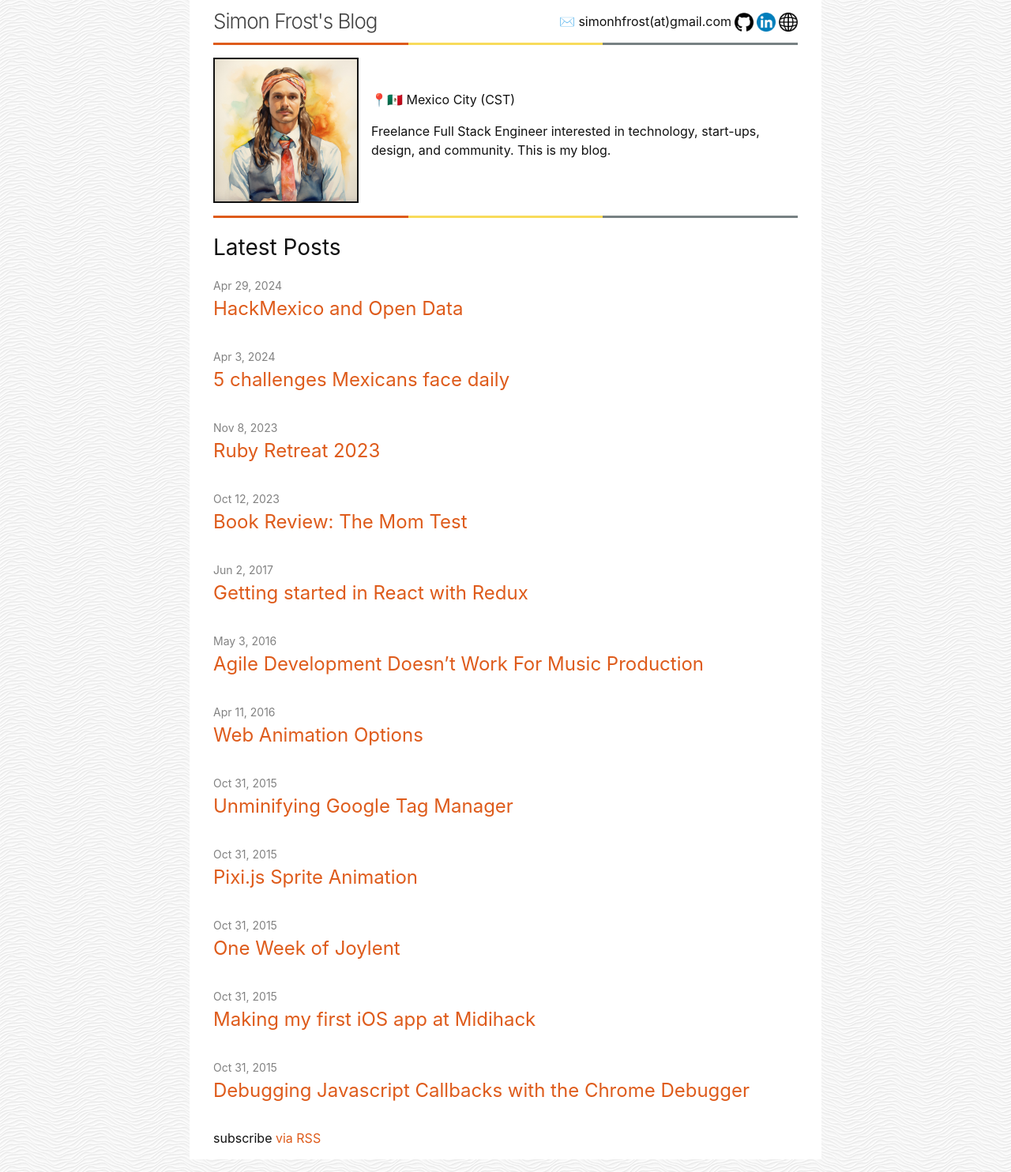
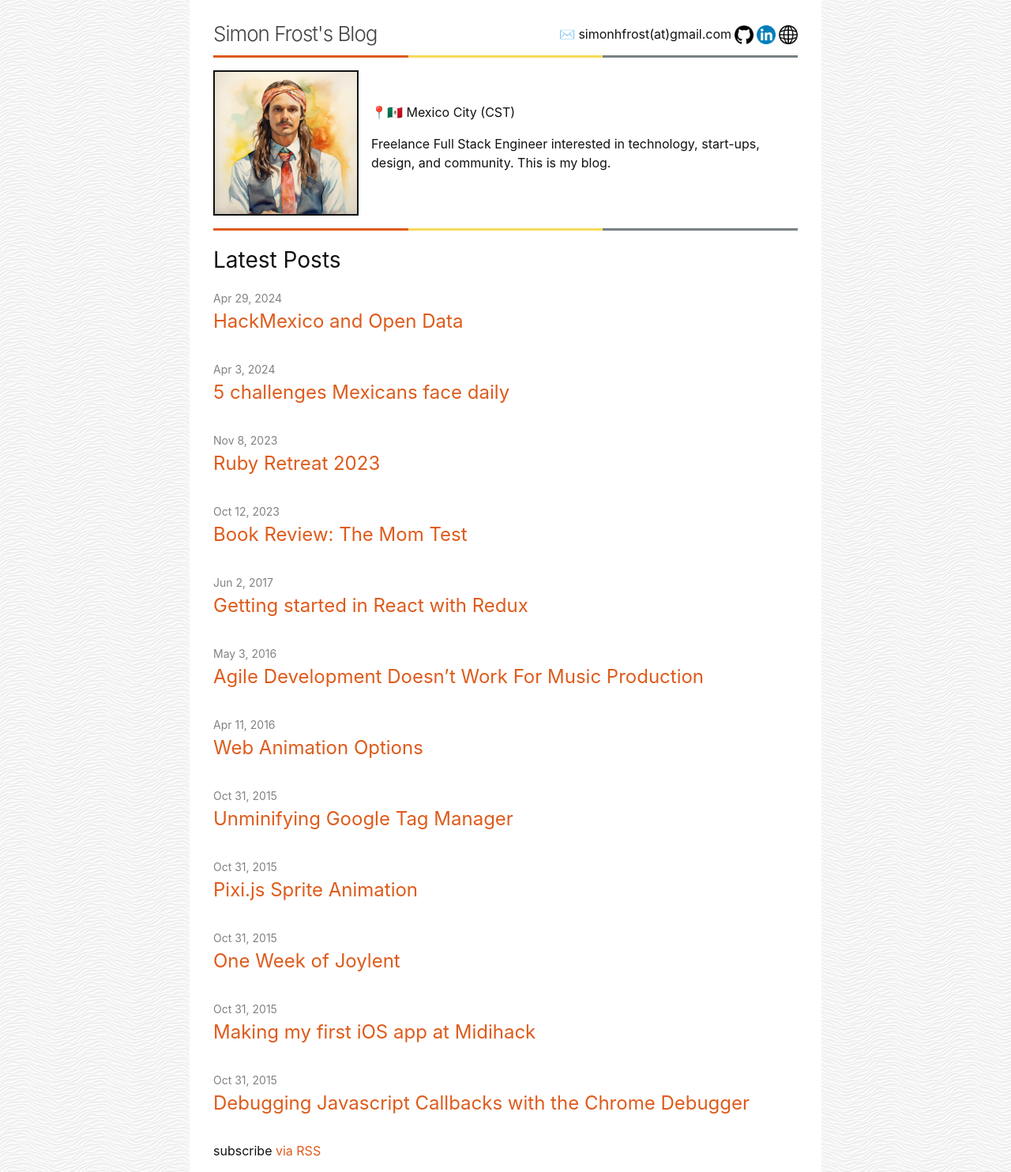
Before and after one commit to SimonHFrost/jekyll_blog, a Jekyll site: the page built from index.markdown, in a window 1280 px wide. Shown: the whole page at 79% size. Built offline with Jekyll 4.4.1, drawn with Linux system fonts in a browser that asks for light colours.

Commit message:
Fix padding on post pages

```diff
--- a/_includes/header.html
+++ b/_includes/header.html
@@ -10,6 +10,6 @@
       <div class="color1"></div>
       <div class="color2"></div>
       <div class="color3"></div>
-  </div>
+    </div>
 	</div>
 </header>
--- a/_sass/minima/_base.scss
+++ b/_sass/minima/_base.scss
@@ -190,10 +190,12 @@
  * Wrapper
  */
 .wrapper {
+  background-color: white;
   max-width: -webkit-calc(#{$content-width} - (#{$spacing-unit} * 2));
   max-width:         calc(#{$content-width} - (#{$spacing-unit} * 2));
   margin-right: auto;
   margin-left: auto;
+  padding-top: 16px;
   padding-right: $spacing-unit;
   padding-left: $spacing-unit;
   @extend %clearfix;
--- a/assets/main.scss
+++ b/assets/main.scss
@@ -7,10 +7,6 @@
 body {
     background-image: url('background/white-waves.webp');
     background-repeat: repeat;
-}
-
-.wrapper {
-    background-color: white;
 }
 
 .page-content {
--- a/index.markdown
+++ b/index.markdown
@@ -7,7 +7,6 @@
 .profile-container {
     display: flex;
     align-items: center;
-    padding-top: 16px;
     margin-bottom: 16px;
 }
 
```
